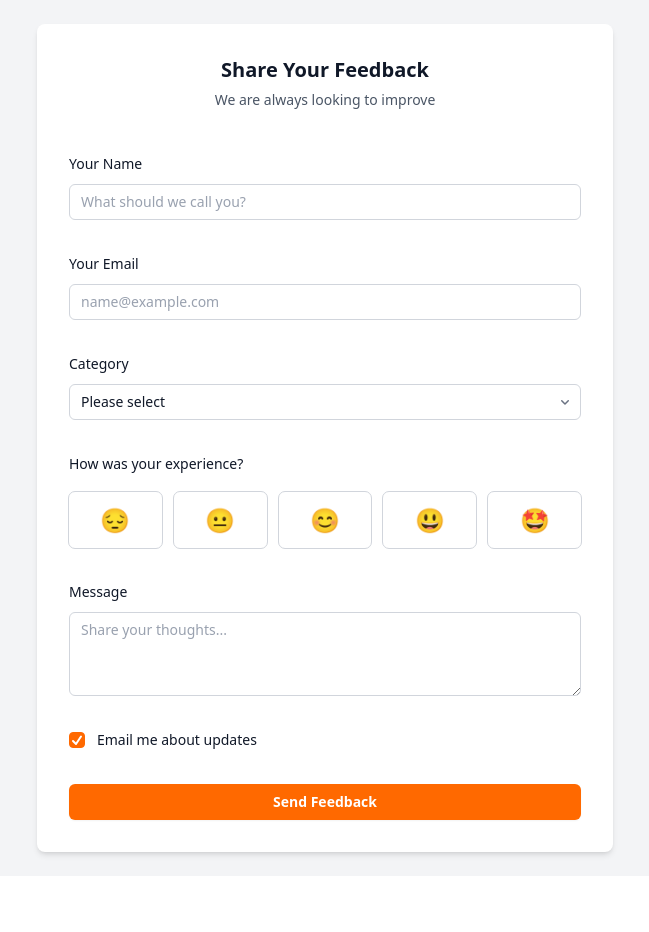
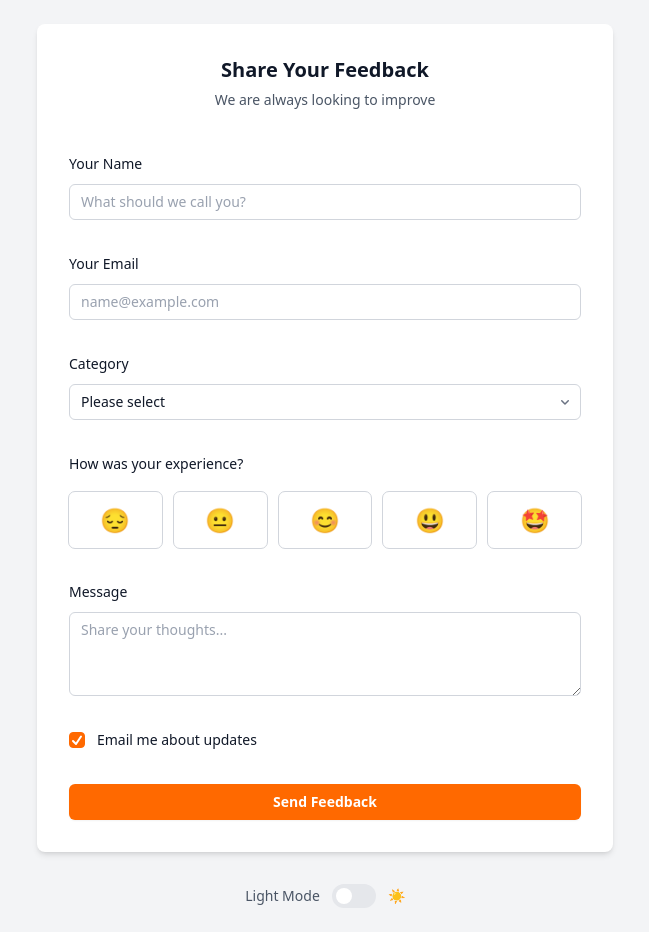
Before and after one commit to the-app-artisan/vue3-feedback-form, a Vue app: page / in a window 1280 px wide. Shown: the whole page, without its empty margins (315-964 px from the left). Before the commit the page ends 876 px from the top, so only its background shows below. Built offline with nearby package versions, Linux system fonts and the light colour scheme.

Commit message:
Add dark theme toggle functionality

```diff
--- a/src/App.vue
+++ b/src/App.vue
@@ -1,13 +1,16 @@
 <script setup lang="ts">
 import FeedbackForm from './components/FeedbackForm.vue';
+import DarkThemeToggle from './components/DarkThemeToggle.vue';
 </script>
 
 <template>
   <div
-    class="min-h-screen flex flex-col items-center justify-center p-6 bg-gray-100"
+    class="min-h-screen flex flex-col items-center justify-center p-6 bg-gray-100 dark:bg-gray-900"
   >
     <div class="w-full max-w-xl mx-auto">
       <FeedbackForm />
     </div>
+
+    <DarkThemeToggle />
   </div>
 </template>
--- /dev/null
+++ b/src/components/DarkThemeToggle.vue
@@ -0,0 +1,29 @@
+<script lang="ts" setup>
+import useDarkMode from '../composables/useDarkMode';
+
+const { isDarkMode, toggleTheme } = useDarkMode();
+</script>
+
+<template>
+  <div class="flex items-center gap-3 mt-8">
+    <span class="text-sm text-gray-600 dark:text-gray-400">
+      {{ isDarkMode ? 'Dark' : 'Light' }} Mode
+    </span>
+
+    <button
+      @click="toggleTheme"
+      class="relative inline-flex items-center h-6 transition-colors bg-gray-200 rounded-full w-11 dark:bg-gray-700 focus:outline-none focus:ring-2 focus:ring-primary focus:ring-offset-2 dark:focus:ring-offset-gray-900"
+    >
+      <span
+        :class="[
+          isDarkMode ? 'translate-x-6' : 'translate-x-1',
+          'inline-block h-4 w-4 transform rounded-full bg-white transition-transform',
+        ]"
+      />
+    </button>
+
+    <span class="text-sm text-gray-600 dark:text-gray-400">
+      {{ isDarkMode ? '🌙' : '☀️' }}
+    </span>
+  </div>
+</template>
--- a/src/components/FeedbackCard.vue
+++ b/src/components/FeedbackCard.vue
@@ -1,5 +1,5 @@
 <template>
-  <div class="bg-white p-8 rounded-lg shadow-md">
+  <div class="bg-white dark:bg-gray-800 p-8 rounded-lg shadow-md">
     <slot></slot>
   </div>
 </template>
--- /dev/null
+++ b/src/composables/useDarkMode.ts
@@ -0,0 +1,36 @@
+import { ref, onMounted } from 'vue';
+
+export default function useDarkMode() {
+  const isDarkMode = ref(false);
+
+  const updateTheme = () => {
+    if (isDarkMode.value) {
+      document.documentElement.classList.add('dark');
+      localStorage.setItem('theme', 'dark');
+    } else {
+      document.documentElement.classList.remove('dark');
+      localStorage.setItem('theme', 'light');
+    }
+  };
+
+  const toggleTheme = () => {
+    isDarkMode.value = !isDarkMode.value;
+    updateTheme();
+  };
+
+  onMounted(() => {
+    const savedTheme = localStorage.getItem('theme');
+    const prefersDark = window.matchMedia(
+      '(prefers-color-scheme: dark)',
+    ).matches;
+
+    isDarkMode.value = savedTheme === 'dark' || (!savedTheme && prefersDark);
+
+    updateTheme();
+  });
+
+  return {
+    isDarkMode,
+    toggleTheme,
+  };
+}
--- a/src/style.css
+++ b/src/style.css
@@ -1,5 +1,15 @@
 @import 'tailwindcss';
+
+@custom-variant dark (&:where(.dark, .dark *));
 
 @theme {
   --color-primary: var(--color-orange-500);
 }
+
+@layer theme {
+  :root {
+    @variant dark {
+      --color-primary: var(--color-orange-400);
+    }
+  }
+}
```
